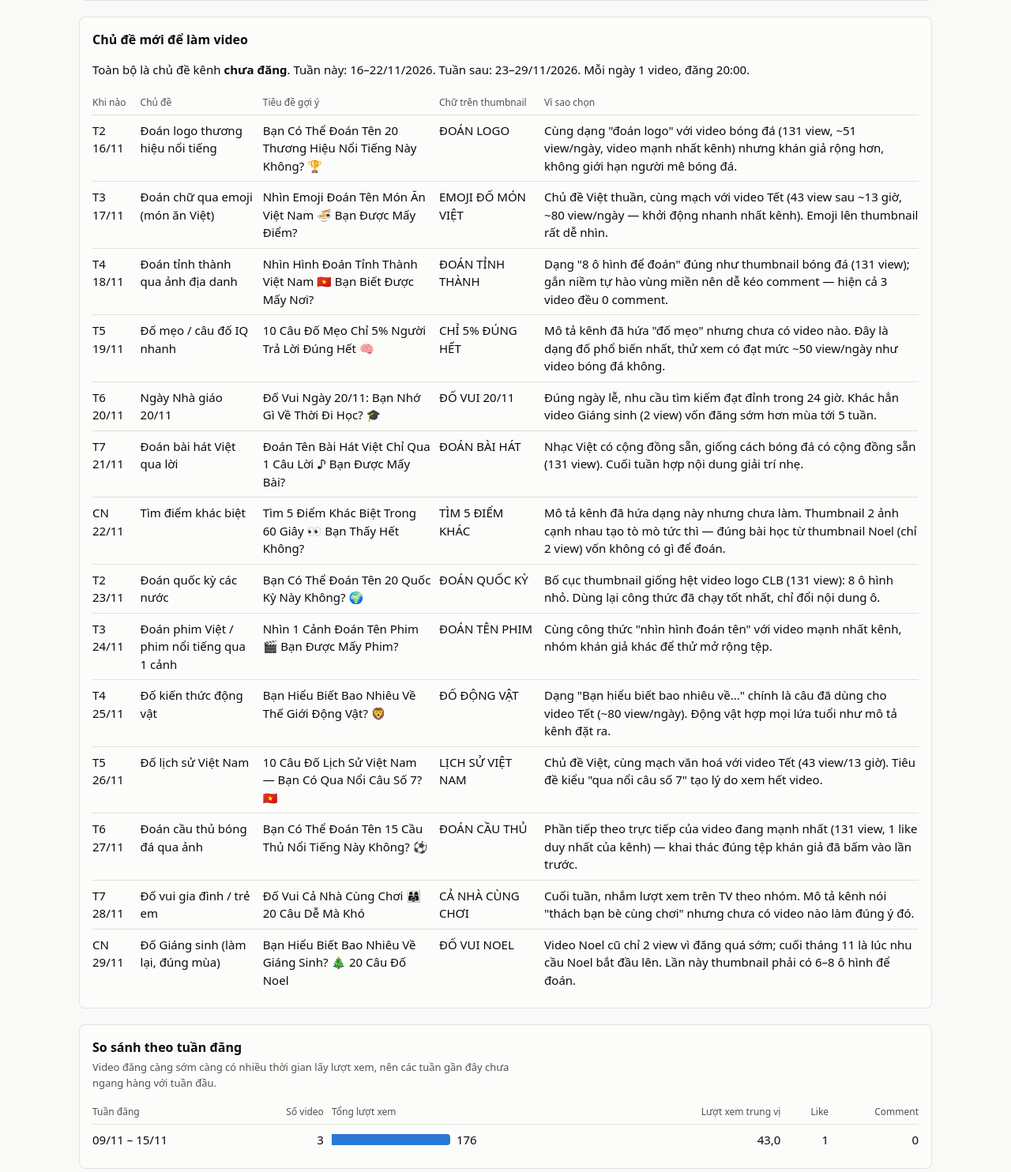
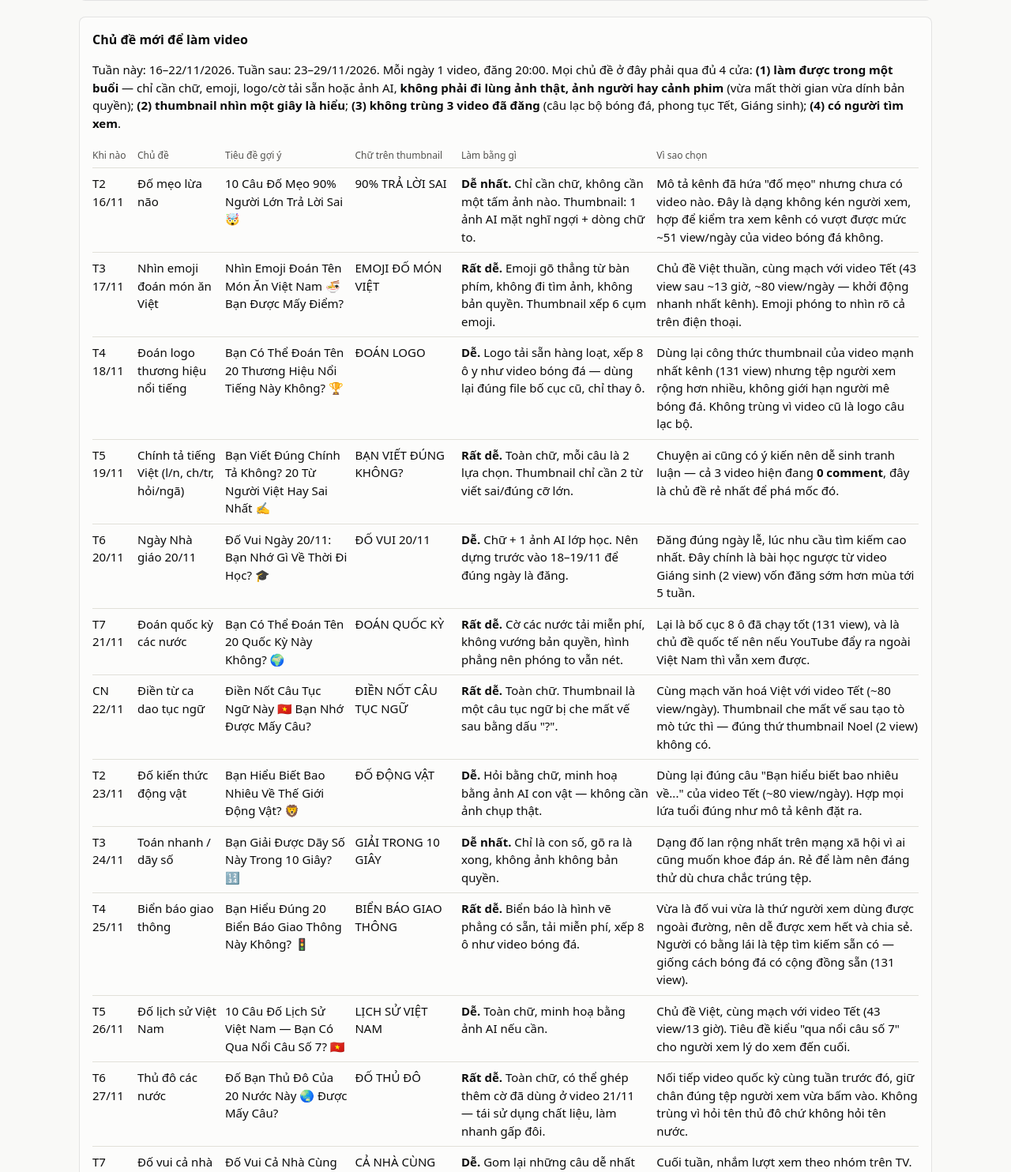
Before and after one commit to Trucphuongpro/youtube-channel-reports, a plain HTML site: page dovui60s_channel/index.html in a window 1280 px wide. Shown: the part 1753-3237 px from the top of the page at 79% size. Drawn offline with Linux system fonts and the light colour scheme.

Commit message:
Viết lại list chủ đề Đố Vui 60s theo tiêu chí dễ làm

```diff
--- a/dovui60s_channel/index.html
+++ b/dovui60s_channel/index.html
@@ -72,24 +72,27 @@ Mỗi ngày một video câu đố ngắn: đố vui kiến thức, đoán chữ
 
 <section class="card">
   <h2>Chủ đề mới để làm video</h2>
-  <p class="muted">Toàn bộ là chủ đề kênh <b>chưa đăng</b>. Tuần này: 16–22/11/2026. Tuần sau: 23–29/11/2026. Mỗi ngày 1 video, đăng 20:00.</p>
+  <p class="muted">Tuần này: 16–22/11/2026. Tuần sau: 23–29/11/2026. Mỗi ngày 1 video, đăng 20:00. Mọi chủ đề ở đây phải qua đủ 4 cửa:
+  <b>(1) làm được trong một buổi</b> — chỉ cần chữ, emoji, logo/cờ tải sẵn hoặc ảnh AI, <b>không phải đi lùng ảnh thật, ảnh người hay cảnh phim</b>
+  (vừa mất thời gian vừa dính bản quyền); <b>(2) thumbnail nhìn một giây là hiểu</b>; <b>(3) không trùng 3 video đã đăng</b>
+  (câu lạc bộ bóng đá, phong tục Tết, Giáng sinh); <b>(4) có người tìm xem</b>.</p>
   <table class="ideas">
-    <thead><tr><th>Khi nào</th><th>Chủ đề</th><th>Tiêu đề gợi ý</th><th>Chữ trên thumbnail</th><th>Vì sao chọn</th></tr></thead>
+    <thead><tr><th>Khi nào</th><th>Chủ đề</th><th>Tiêu đề gợi ý</th><th>Chữ trên thumbnail</th><th>Làm bằng gì</th><th>Vì sao chọn</th></tr></thead>
     <tbody>
-      <tr><td>T2 16/11</td><td>Đoán logo thương hiệu nổi tiếng</td><td>Bạn Có Thể Đoán Tên 20 Thương Hiệu Nổi Tiếng Này Không? 🏆</td><td>ĐOÁN LOGO</td><td>Cùng dạng &quot;đoán logo&quot; với video bóng đá (131 view, ~51 view/ngày, video mạnh nhất kênh) nhưng khán giả rộng hơn, không giới hạn người mê bóng đá.</td></tr>
-      <tr><td>T3 17/11</td><td>Đoán chữ qua emoji (món ăn Việt)</td><td>Nhìn Emoji Đoán Tên Món Ăn Việt Nam 🍜 Bạn Được Mấy Điểm?</td><td>EMOJI ĐỐ MÓN VIỆT</td><td>Chủ đề Việt thuần, cùng mạch với video Tết (43 view sau ~13 giờ, ~80 view/ngày — khởi động nhanh nhất kênh). Emoji lên thumbnail rất dễ nhìn.</td></tr>
-      <tr><td>T4 18/11</td><td>Đoán tỉnh thành qua ảnh địa danh</td><td>Nhìn Hình Đoán Tỉnh Thành Việt Nam 🇻🇳 Bạn Biết Được Mấy Nơi?</td><td>ĐOÁN TỈNH THÀNH</td><td>Dạng &quot;8 ô hình để đoán&quot; đúng như thumbnail bóng đá (131 view); gắn niềm tự hào vùng miền nên dễ kéo comment — hiện cả 3 video đều 0 comment.</td></tr>
-      <tr><td>T5 19/11</td><td>Đố mẹo / câu đố IQ nhanh</td><td>10 Câu Đố Mẹo Chỉ 5% Người Trả Lời Đúng Hết 🧠</td><td>CHỈ 5% ĐÚNG HẾT</td><td>Mô tả kênh đã hứa &quot;đố mẹo&quot; nhưng chưa có video nào. Đây là dạng đố phổ biến nhất, thử xem có đạt mức ~50 view/ngày như video bóng đá không.</td></tr>
-      <tr><td>T6 20/11</td><td>Ngày Nhà giáo 20/11</td><td>Đố Vui Ngày 20/11: Bạn Nhớ Gì Về Thời Đi Học? 🎓</td><td>ĐỐ VUI 20/11</td><td>Đúng ngày lễ, nhu cầu tìm kiếm đạt đỉnh trong 24 giờ. Khác hẳn video Giáng sinh (2 view) vốn đăng sớm hơn mùa tới 5 tuần.</td></tr>
-      <tr><td>T7 21/11</td><td>Đoán bài hát Việt qua lời</td><td>Đoán Tên Bài Hát Việt Chỉ Qua 1 Câu Lời ♪ Bạn Được Mấy Bài?</td><td>ĐOÁN BÀI HÁT</td><td>Nhạc Việt có cộng đồng sẵn, giống cách bóng đá có cộng đồng sẵn (131 view). Cuối tuần hợp nội dung giải trí nhẹ.</td></tr>
-      <tr><td>CN 22/11</td><td>Tìm điểm khác biệt</td><td>Tìm 5 Điểm Khác Biệt Trong 60 Giây 👀 Bạn Thấy Hết Không?</td><td>TÌM 5 ĐIỂM KHÁC</td><td>Mô tả kênh đã hứa dạng này nhưng chưa làm. Thumbnail 2 ảnh cạnh nhau tạo tò mò tức thì — đúng bài học từ thumbnail Noel (chỉ 2 view) vốn không có gì để đoán.</td></tr>
-      <tr><td>T2 23/11</td><td>Đoán quốc kỳ các nước</td><td>Bạn Có Thể Đoán Tên 20 Quốc Kỳ Này Không? 🌍</td><td>ĐOÁN QUỐC KỲ</td><td>Bố cục thumbnail giống hệt video logo CLB (131 view): 8 ô hình nhỏ. Dùng lại công thức đã chạy tốt nhất, chỉ đổi nội dung ô.</td></tr>
-      <tr><td>T3 24/11</td><td>Đoán phim Việt / phim nổi tiếng qua 1 cảnh</td><td>Nhìn 1 Cảnh Đoán Tên Phim 🎬 Bạn Được Mấy Phim?</td><td>ĐOÁN TÊN PHIM</td><td>Cùng công thức &quot;nhìn hình đoán tên&quot; với video mạnh nhất kênh, nhóm khán giả khác để thử mở rộng tệp.</td></tr>
-      <tr><td>T4 25/11</td><td>Đố kiến thức động vật</td><td>Bạn Hiểu Biết Bao Nhiêu Về Thế Giới Động Vật? 🦁</td><td>ĐỐ ĐỘNG VẬT</td><td>Dạng &quot;Bạn hiểu biết bao nhiêu về...&quot; chính là câu đã dùng cho video Tết (~80 view/ngày). Động vật hợp mọi lứa tuổi như mô tả kênh đặt ra.</td></tr>
-      <tr><td>T5 26/11</td><td>Đố lịch sử Việt Nam</td><td>10 Câu Đố Lịch Sử Việt Nam — Bạn Có Qua Nổi Câu Số 7? 🇻🇳</td><td>LỊCH SỬ VIỆT NAM</td><td>Chủ đề Việt, cùng mạch văn hoá với video Tết (43 view/13 giờ). Tiêu đề kiểu &quot;qua nổi câu số 7&quot; tạo lý do xem hết video.</td></tr>
-      <tr><td>T6 27/11</td><td>Đoán cầu thủ bóng đá qua ảnh</td><td>Bạn Có Thể Đoán Tên 15 Cầu Thủ Nổi Tiếng Này Không? ⚽</td><td>ĐOÁN CẦU THỦ</td><td>Phần tiếp theo trực tiếp của video đang mạnh nhất (131 view, 1 like duy nhất của kênh) — khai thác đúng tệp khán giả đã bấm vào lần trước.</td></tr>
-      <tr><td>T7 28/11</td><td>Đố vui gia đình / trẻ em</td><td>Đố Vui Cả Nhà Cùng Chơi 👨‍👩‍👧 20 Câu Dễ Mà Khó</td><td>CẢ NHÀ CÙNG CHƠI</td><td>Cuối tuần, nhắm lượt xem trên TV theo nhóm. Mô tả kênh nói &quot;thách bạn bè cùng chơi&quot; nhưng chưa có video nào làm đúng ý đó.</td></tr>
-      <tr><td>CN 29/11</td><td>Đố Giáng sinh (làm lại, đúng mùa)</td><td>Bạn Hiểu Biết Bao Nhiêu Về Giáng Sinh? 🎄 20 Câu Đố Noel</td><td>ĐỐ VUI NOEL</td><td>Video Noel cũ chỉ 2 view vì đăng quá sớm; cuối tháng 11 là lúc nhu cầu Noel bắt đầu lên. Lần này thumbnail phải có 6–8 ô hình để đoán.</td></tr>
+      <tr><td>T2 16/11</td><td>Đố mẹo lừa não</td><td>10 Câu Đố Mẹo 90% Người Lớn Trả Lời Sai 🤯</td><td>90% TRẢ LỜI SAI</td><td><b>Dễ nhất.</b> Chỉ cần chữ, không cần một tấm ảnh nào. Thumbnail: 1 ảnh AI mặt nghĩ ngợi + dòng chữ to.</td><td>Mô tả kênh đã hứa &quot;đố mẹo&quot; nhưng chưa có video nào. Đây là dạng không kén người xem, hợp để kiểm tra xem kênh có vượt được mức ~51 view/ngày của video bóng đá không.</td></tr>
+      <tr><td>T3 17/11</td><td>Nhìn emoji đoán món ăn Việt</td><td>Nhìn Emoji Đoán Tên Món Ăn Việt Nam 🍜 Bạn Được Mấy Điểm?</td><td>EMOJI ĐỐ MÓN VIỆT</td><td><b>Rất dễ.</b> Emoji gõ thẳng từ bàn phím, không đi tìm ảnh, không bản quyền. Thumbnail xếp 6 cụm emoji.</td><td>Chủ đề Việt thuần, cùng mạch với video Tết (43 view sau ~13 giờ, ~80 view/ngày — khởi động nhanh nhất kênh). Emoji phóng to nhìn rõ cả trên điện thoại.</td></tr>
+      <tr><td>T4 18/11</td><td>Đoán logo thương hiệu nổi tiếng</td><td>Bạn Có Thể Đoán Tên 20 Thương Hiệu Nổi Tiếng Này Không? 🏆</td><td>ĐOÁN LOGO</td><td><b>Dễ.</b> Logo tải sẵn hàng loạt, xếp 8 ô y như video bóng đá — dùng lại đúng file bố cục cũ, chỉ thay ô.</td><td>Dùng lại công thức thumbnail của video mạnh nhất kênh (131 view) nhưng tệp người xem rộng hơn nhiều, không giới hạn người mê bóng đá. Không trùng vì video cũ là logo câu lạc bộ.</td></tr>
+      <tr><td>T5 19/11</td><td>Chính tả tiếng Việt (l/n, ch/tr, hỏi/ngã)</td><td>Bạn Viết Đúng Chính Tả Không? 20 Từ Người Việt Hay Sai Nhất ✍️</td><td>BẠN VIẾT ĐÚNG KHÔNG?</td><td><b>Rất dễ.</b> Toàn chữ, mỗi câu là 2 lựa chọn. Thumbnail chỉ cần 2 từ viết sai/đúng cỡ lớn.</td><td>Chuyện ai cũng có ý kiến nên dễ sinh tranh luận — cả 3 video hiện đang <b>0 comment</b>, đây là chủ đề rẻ nhất để phá mốc đó.</td></tr>
+      <tr><td>T6 20/11</td><td>Ngày Nhà giáo 20/11</td><td>Đố Vui Ngày 20/11: Bạn Nhớ Gì Về Thời Đi Học? 🎓</td><td>ĐỐ VUI 20/11</td><td><b>Dễ.</b> Chữ + 1 ảnh AI lớp học. Nên dựng trước vào 18–19/11 để đúng ngày là đăng.</td><td>Đăng đúng ngày lễ, lúc nhu cầu tìm kiếm cao nhất. Đây chính là bài học ngược từ video Giáng sinh (2 view) vốn đăng sớm hơn mùa tới 5 tuần.</td></tr>
+      <tr><td>T7 21/11</td><td>Đoán quốc kỳ các nước</td><td>Bạn Có Thể Đoán Tên 20 Quốc Kỳ Này Không? 🌍</td><td>ĐOÁN QUỐC KỲ</td><td><b>Rất dễ.</b> Cờ các nước tải miễn phí, không vướng bản quyền, hình phẳng nên phóng to vẫn nét.</td><td>Lại là bố cục 8 ô đã chạy tốt (131 view), và là chủ đề quốc tế nên nếu YouTube đẩy ra ngoài Việt Nam thì vẫn xem được.</td></tr>
+      <tr><td>CN 22/11</td><td>Điền từ ca dao tục ngữ</td><td>Điền Nốt Câu Tục Ngữ Này 🇻🇳 Bạn Nhớ Được Mấy Câu?</td><td>ĐIỀN NỐT CÂU TỤC NGỮ</td><td><b>Rất dễ.</b> Toàn chữ. Thumbnail là một câu tục ngữ bị che mất vế sau bằng dấu &quot;?&quot;.</td><td>Cùng mạch văn hoá Việt với video Tết (~80 view/ngày). Thumbnail che mất vế sau tạo tò mò tức thì — đúng thứ thumbnail Noel (2 view) không có.</td></tr>
+      <tr><td>T2 23/11</td><td>Đố kiến thức động vật</td><td>Bạn Hiểu Biết Bao Nhiêu Về Thế Giới Động Vật? 🦁</td><td>ĐỐ ĐỘNG VẬT</td><td><b>Dễ.</b> Hỏi bằng chữ, minh hoạ bằng ảnh AI con vật — không cần ảnh chụp thật.</td><td>Dùng lại đúng câu &quot;Bạn hiểu biết bao nhiêu về...&quot; của video Tết (~80 view/ngày). Hợp mọi lứa tuổi đúng như mô tả kênh đặt ra.</td></tr>
+      <tr><td>T3 24/11</td><td>Toán nhanh / dãy số</td><td>Bạn Giải Được Dãy Số Này Trong 10 Giây? 🔢</td><td>GIẢI TRONG 10 GIÂY</td><td><b>Dễ nhất.</b> Chỉ là con số, gõ ra là xong, không ảnh không bản quyền.</td><td>Dạng đố lan rộng nhất trên mạng xã hội vì ai cũng muốn khoe đáp án. Rẻ để làm nên đáng thử dù chưa chắc trúng tệp.</td></tr>
+      <tr><td>T4 25/11</td><td>Biển báo giao thông</td><td>Bạn Hiểu Đúng 20 Biển Báo Giao Thông Này Không? 🚦</td><td>BIỂN BÁO GIAO THÔNG</td><td><b>Rất dễ.</b> Biển báo là hình vẽ phẳng có sẵn, tải miễn phí, xếp 8 ô như video bóng đá.</td><td>Vừa là đố vui vừa là thứ người xem dùng được ngoài đường, nên dễ được xem hết và chia sẻ. Người có bằng lái là tệp tìm kiếm sẵn có — giống cách bóng đá có cộng đồng sẵn (131 view).</td></tr>
+      <tr><td>T5 26/11</td><td>Đố lịch sử Việt Nam</td><td>10 Câu Đố Lịch Sử Việt Nam — Bạn Có Qua Nổi Câu Số 7? 🇻🇳</td><td>LỊCH SỬ VIỆT NAM</td><td><b>Dễ.</b> Toàn chữ, minh hoạ bằng ảnh AI nếu cần.</td><td>Chủ đề Việt, cùng mạch với video Tết (43 view/13 giờ). Tiêu đề kiểu &quot;qua nổi câu số 7&quot; cho người xem lý do xem đến cuối.</td></tr>
+      <tr><td>T6 27/11</td><td>Thủ đô các nước</td><td>Đố Bạn Thủ Đô Của 20 Nước Này 🌏 Được Mấy Câu?</td><td>ĐỐ THỦ ĐÔ</td><td><b>Rất dễ.</b> Toàn chữ, có thể ghép thêm cờ đã dùng ở video 21/11 — tái sử dụng chất liệu, làm nhanh gấp đôi.</td><td>Nối tiếp video quốc kỳ cùng tuần trước đó, giữ chân đúng tệp người xem vừa bấm vào. Không trùng vì hỏi tên thủ đô chứ không hỏi tên nước.</td></tr>
+      <tr><td>T7 28/11</td><td>Đố vui cả nhà</td><td>Đố Vui Cả Nhà Cùng Chơi 👨‍👩‍👧 20 Câu Dễ Mà Khó</td><td>CẢ NHÀ CÙNG CHƠI</td><td><b>Dễ.</b> Gom lại những câu dễ nhất từ các video trước, không phải nghĩ chất liệu mới.</td><td>Cuối tuần, nhắm lượt xem theo nhóm trên TV. Mô tả kênh nói &quot;thách bạn bè cùng chơi&quot; nhưng chưa video nào làm đúng ý đó.</td></tr>
+      <tr><td>CN 29/11</td><td>Nhìn emoji đoán truyện cổ tích</td><td>Nhìn Emoji Đoán Tên Truyện Cổ Tích 🧚 Bạn Nhớ Được Mấy Truyện?</td><td>EMOJI ĐỐ CỔ TÍCH</td><td><b>Rất dễ.</b> Chỉ emoji, không ảnh, không bản quyền — khác hẳn &quot;đoán phim qua một cảnh&quot; vốn phải đi lùng ảnh và dễ bị gỡ.</td><td>Lặp lại công thức emoji của video 17/11 với chất liệu khác, ai cũng biết truyện cổ tích nên không kén tuổi.</td></tr>
     </tbody>
   </table>
 </section>
```
Also changed, not shown: index.html (+19 -16 lines).
